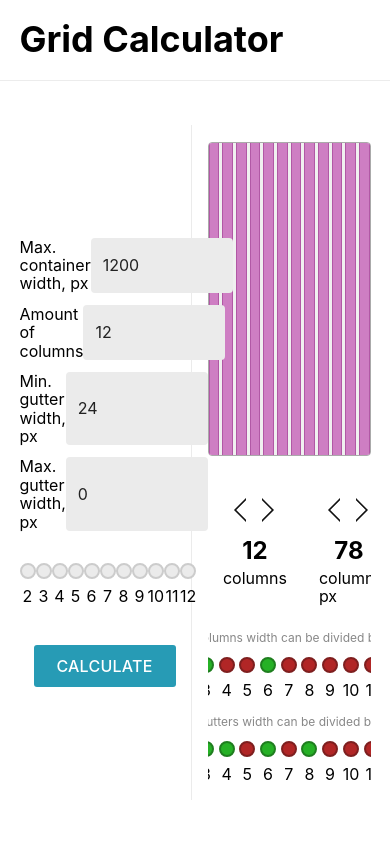
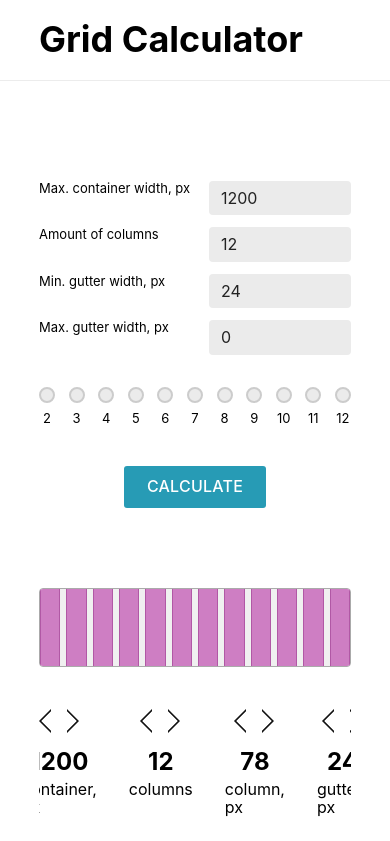
Before and after one commit to ivano-vvv/grid-calculator, a React (Create React App) app: page / in a window 390 px wide. Shown: the top 841 px of the page. Built offline with nearby package versions, Linux system fonts and the light colour scheme.

Commit message:
responsive layout created

```diff
--- a/src/App.css
+++ b/src/App.css
@@ -36,3 +36,43 @@
   flex-grow: 2;
   height: 76vh;
 }
+
+@media only screen and (max-width: 950px) {
+  .app__container {
+    flex-direction: column;
+    flex-grow: 0;
+    justify-content: flex-start;
+  }
+  .app__divider {
+    display: none;
+  }
+  .app__header {
+    flex-shrink: 0;
+    margin-bottom: 100px;
+  }
+  .app__result-block {
+    max-width: initial;
+    width: 100%;
+    flex-grow: 1;
+    height: 400px;
+    margin-bottom: 100px;
+  }
+  .app__form {
+    max-width: 400px;
+    width: inherit;
+    margin: 0 auto;
+  }
+  .app__form-section {
+    width: 100%;
+    margin-bottom: 80px;
+  }
+}
+
+@media only screen and (max-height: 500px) {
+  .app {
+    height: 500px;
+  }
+  .app__result-block {
+    height: inherit;
+  }
+}
--- a/src/App.js
+++ b/src/App.js
@@ -14,7 +14,7 @@ import ResultBlock from "./components/result-block";
 function App() {
   return (
     <div className="app">
-      <Header />
+      <Header className="app__header" />
       <div className="container app__container">
         <div className="app__form-section">
           <FormContainer className="app__form" />
--- a/src/components/dividers-block.css
+++ b/src/components/dividers-block.css
@@ -31,3 +31,13 @@
 .dividers-block__indicator:last-child {
   margin-right: 0;
 }
+
+@media only screen and (max-width: 950px) {
+  .dividers-block__group {
+    width: 100%;
+    max-width: 400px;
+  }
+  .dividers-block__indicators-panel {
+    justify-content: space-between;
+  }
+}
--- a/src/components/form.css
+++ b/src/components/form.css
@@ -75,3 +75,9 @@
   right: 0;
   top: -32px;
 }
+
+@media only screen and (max-width: 950px) {
+  .form__submit {
+    align-self: center;
+  }
+}
--- a/src/components/grid-preview.css
+++ b/src/components/grid-preview.css
@@ -1,6 +1,5 @@
 .grid-preview {
   width: 100%;
-  /* height: 30vh; */
   display: flex;
   justify-content: flex-start;
   overflow: hidden;
--- a/src/components/header.jsx
+++ b/src/components/header.jsx
@@ -3,7 +3,7 @@ import "./header.css";
 
 export default function Header(props) {
   return (
-    <div className="header">
+    <div className={"header " + props.className}>
       <div className="container header__container">
         <h1 className="h1 header__title">Grid Calculator</h1>
       </div>
--- a/src/components/result-block.css
+++ b/src/components/result-block.css
@@ -13,3 +13,11 @@
   flex-shrink: 2;
   flex-grow: 2;
 }
+
+@media only screen and (max-height: 500px) {
+  .result-block__grid-preview {
+    height: 100px;
+    flex-shrink: 0;
+    flex-grow: 0;
+  }
+}
--- a/src/styles/layout.css
+++ b/src/styles/layout.css
@@ -1,9 +1,25 @@
 body {
   overflow: hidden;
 }
-
 
 .container {
   width: 90vw;
   margin: 0 auto;
 }
+
+@media only screen and (max-width: 950px) {
+  body {
+    overflow-y: scroll;
+  }
+  .container {
+    width: 80vw;
+    margin-right: 16px;
+    margin: 0 auto;
+  }
+}
+
+@media only screen and (max-height: 500px) {
+  body {
+    overflow-y: scroll;
+  }
+}
--- a/src/styles/typography.css
+++ b/src/styles/typography.css
@@ -15,6 +15,12 @@ code {
   font-size: 36px;
 }
 
-.text1 {
+.text {
   font-size: 16px;
 }
+
+@media only screen and (max-width: 950px) {
+  .text {
+    font-size: 13px;
+  }
+}
```
